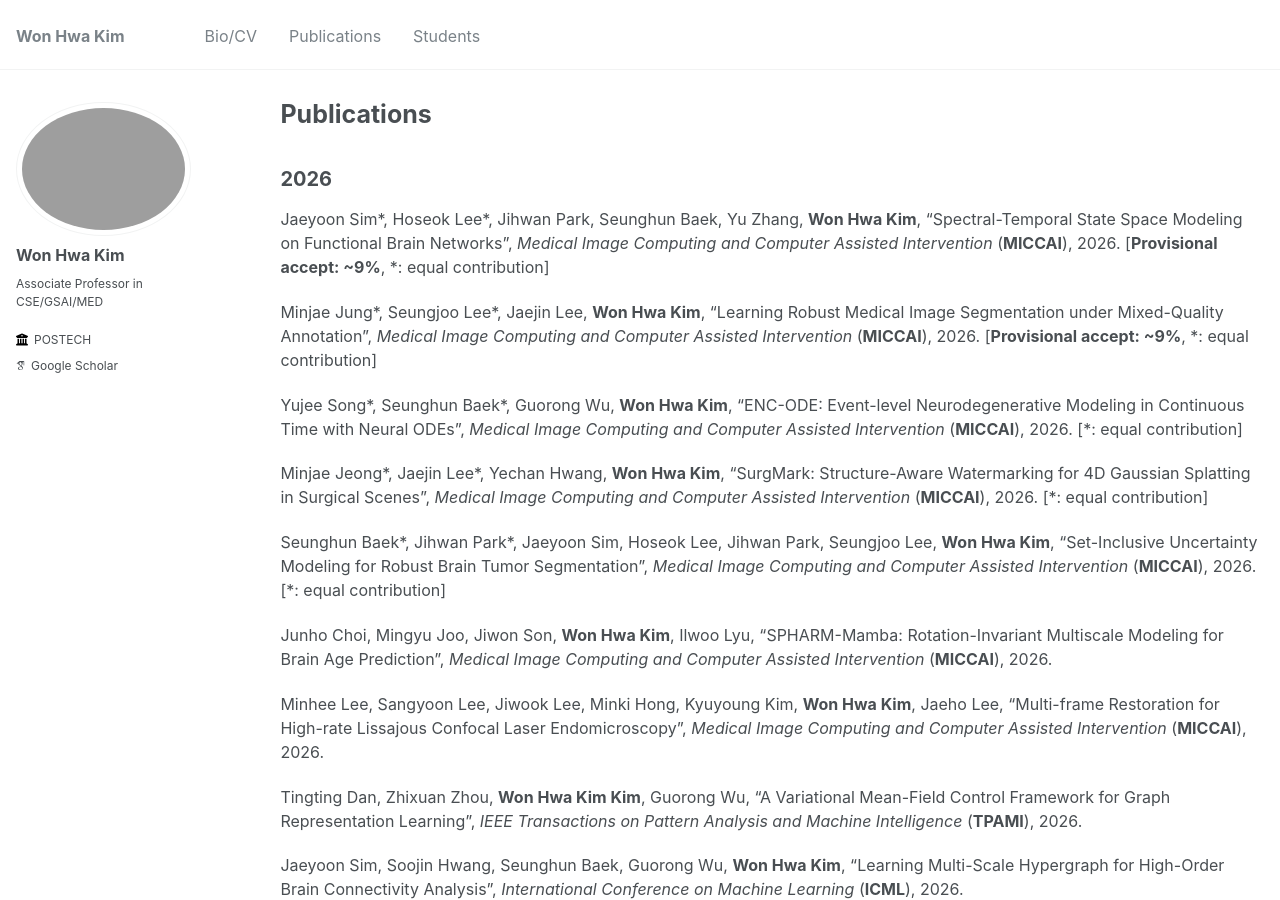
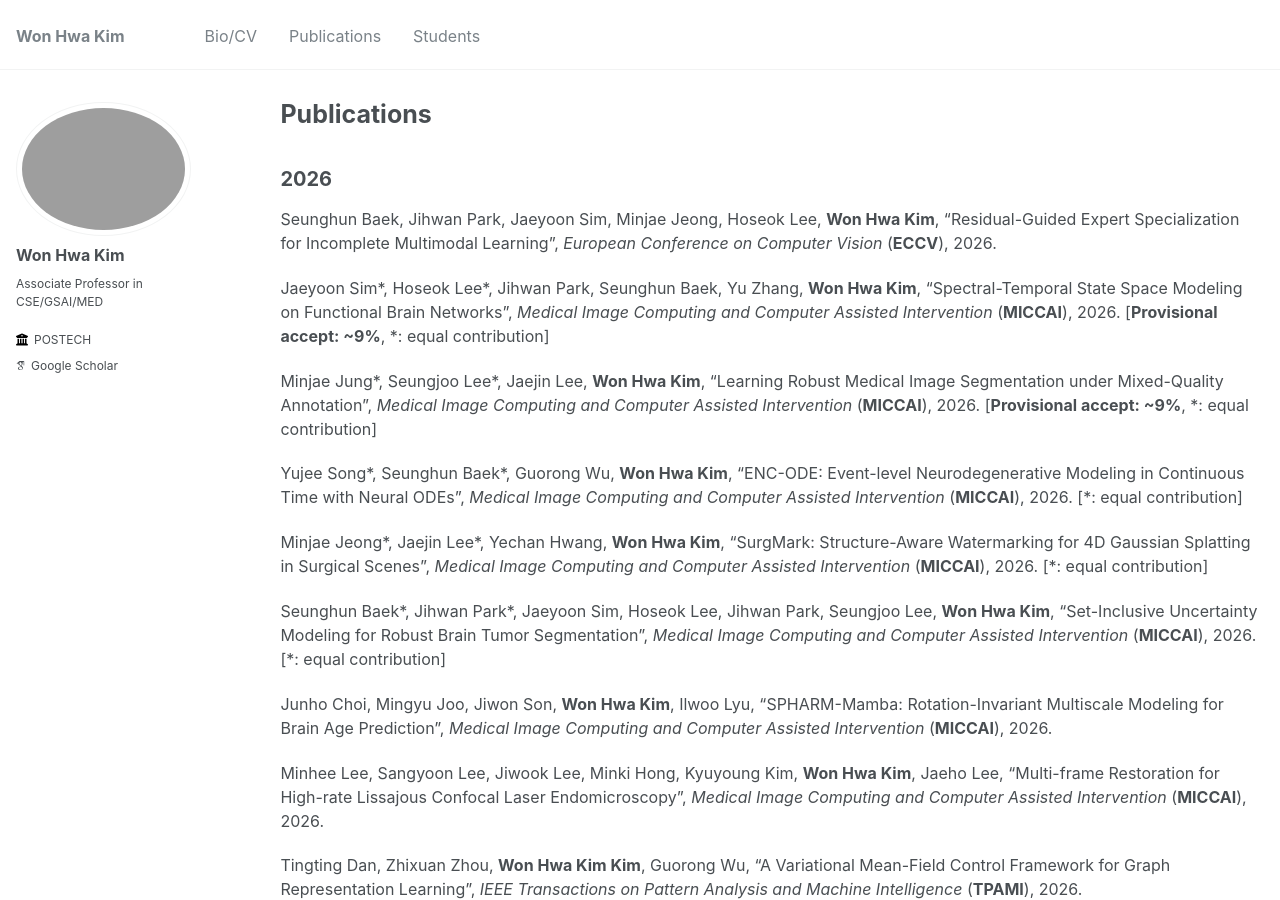
Before and after one commit to wwplato/wwplato.github.io, a Jekyll site: the page built from _pages/publications.md, in a window 1280 px wide and 900 px high. Built offline with Jekyll 4.4.1, drawn with Linux system fonts in a browser that asks for light colours; some web fonts are replaced.

Commit message:
Update publications.md

```diff
--- a/_pages/publications.md
+++ b/_pages/publications.md
@@ -9,6 +9,7 @@ author_profile: true
 2026
 ------
 
+Seunghun Baek, Jihwan Park, Jaeyoon Sim, Minjae Jeong, Hoseok Lee, **Won Hwa Kim**, "Residual-Guided Expert Specialization for Incomplete Multimodal Learning", *European Conference on Computer Vision* (**ECCV**), 2026.
 
 Jaeyoon Sim\*, Hoseok Lee\*, Jihwan Park, Seunghun Baek, Yu Zhang, **Won Hwa Kim**, "Spectral-Temporal State Space Modeling on Functional Brain Networks", *Medical Image Computing and Computer Assisted Intervention* (**MICCAI**), 2026. [**Provisional accept: ~9%**, *: equal contribution]
 
```
